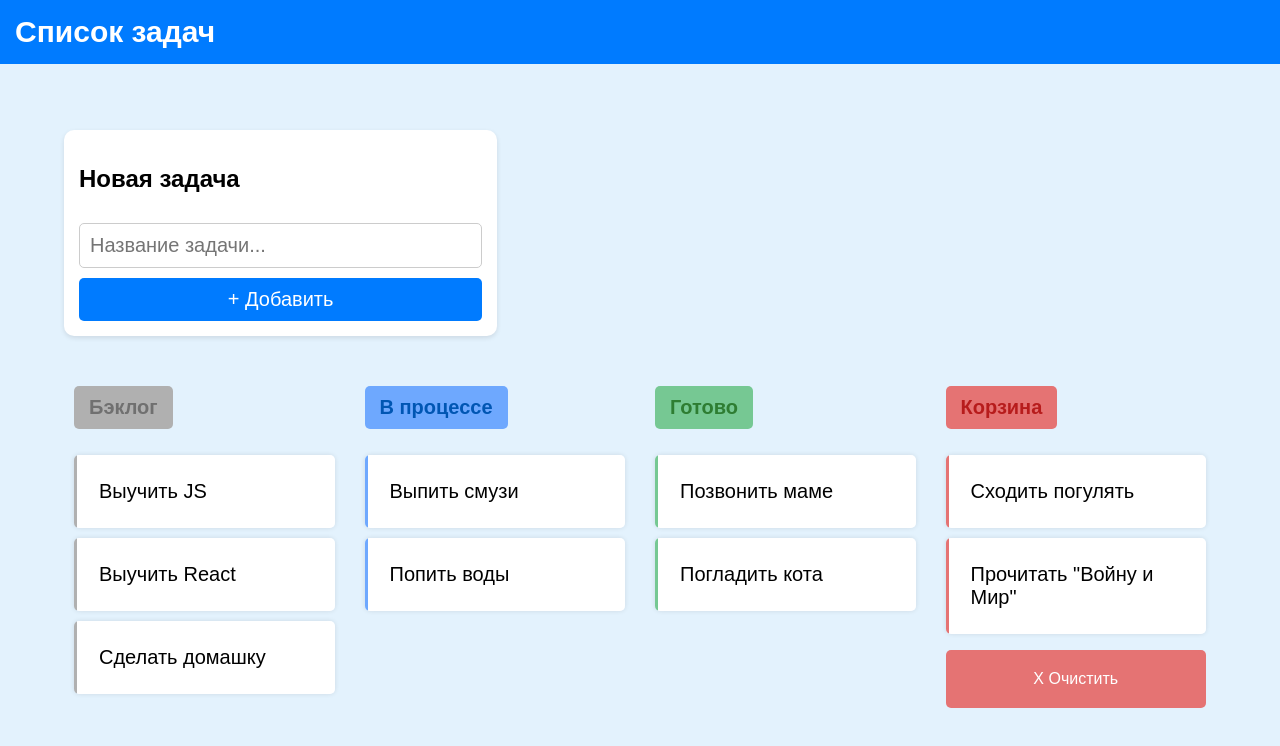
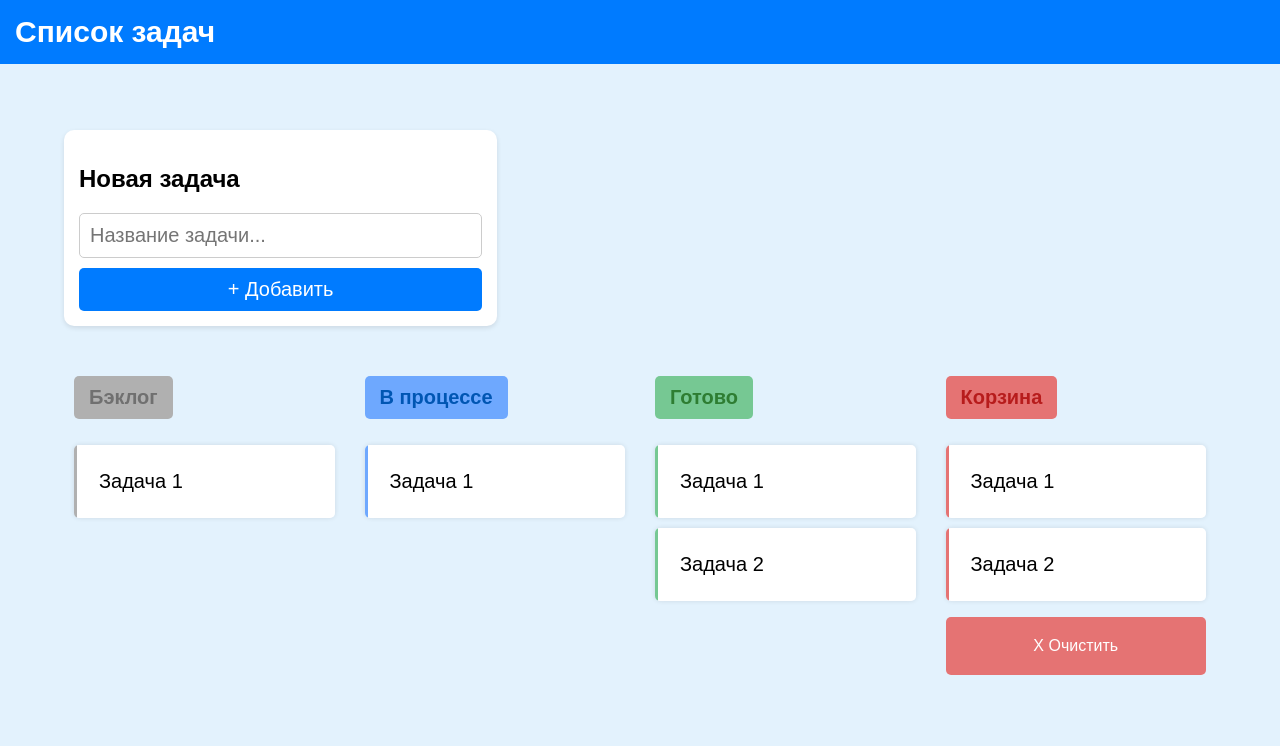
Before and after one commit to k-key-k/web-technology, a plain HTML site: page index.html in a window 1280 px wide. Drawn offline with Linux system fonts and the light colour scheme.

Commit message:
project v2

```diff
--- a/index.html
+++ b/index.html
@@ -6,64 +6,17 @@
     <title>Список задач</title>
     <link rel="stylesheet" href="css/styles.css">
 </head>
-<body>
-    <header-section>
-        <header class="header">
-            Список задач
-        </header>
-    </header-section>
+<body class="board-app">
 
     <main class="main-container">
         <section class="task-input">
-            <h2>Новая задача</h2>
-            <form class="input-container">
-                <label for="task-name" class="visually-hidden">Введите название задачи</label>
-                <input type="text" id="task-name" placeholder="Название задачи..." aria-label="Введите название задачи">
-                <button type="submit" aria-label="Добавить задачу">+ Добавить</button>
-            </form>
+
         </section>
 
         <section class="task-sections">
-            <article class="task-column backlog">
-                <h3>Бэклог</h3>
-                <ul role="list">
-                    <li class="task" data-status="backlog">Выучить JS</li>
-                    <li class="task" data-status="backlog">Выучить React</li>
-                    <li class="task" data-status="backlog">Сделать домашку</li>
-                </ul>
-            </article>
 
-            <article class="task-column in-progress">
-                <h3>В процессе</h3>
-                <ul role="list">
-                    <li class="task" data-status="in-progress">Выпить смузи</li>
-                    <li class="task" data-status="in-progress">Попить воды</li>
-                </ul>
-            </article>
-
-            <article class="task-column done">
-                <h3>Готово</h3>
-                <ul role="list">
-                    <li class="task" data-status="done">Позвонить маме</li>
-                    <li class="task" data-status="done">Погладить кота</li>
-                </ul>
-            </article>
-
-            <aside class="task-column trash">
-                <h3>Корзина</h3>
-                <ul role="list">
-                    <li class="task" data-status="trash">Сходить погулять</li>
-                    <li class="task" data-status="trash">Прочитать "Войну и Мир"</li>
-                </ul>
-                <form>
-                    <button type="submit" class="clear-btn">Х Очистить</button>
-                </form>
-            </aside>
         </section>
     </main>
-
-    <template id="task-template">
-        <li class="task" data-status=""></li>
-    </template>
+    <script src="src/main.js" type="module"></script>
 </body>
 </html>
--- /dev/null
+++ b/src/framework/render.js
@@ -0,0 +1,23 @@
+const RenderPosition = {
+    BEFOREBEGIN: 'beforebegin',
+    AFTERBEGIN: 'afterbegin',
+    BEFOREEND: 'beforeend',
+    AFTEREND: 'afterend',
+};
+
+
+function createElement(template) {
+    const newElement = document.createElement('div');
+    newElement.innerHTML = template;
+
+
+    return newElement.firstElementChild;
+}
+
+
+function render(component, container, place = RenderPosition.BEFOREEND) {
+    container.insertAdjacentElement(place, component.getElement());
+}
+
+
+export {RenderPosition, createElement, render};
--- /dev/null
+++ b/src/main.js
@@ -0,0 +1,60 @@
+import HeaderComponent from './view/header-component.js';
+import FormAddTaskComponent from './view/task-input-component.js';
+import TaskTableComponent from './view/task-sections-component.js';
+import TasksListComponent from './view/task-column-component.js';
+import TaskComponent from './view/task-component.js';
+import { render, RenderPosition } from './framework/render.js';
+
+const bodyContainer = document.querySelector('.board-app');
+const formContainer = document.querySelector('.task-input');
+const boardContainer = document.querySelector('.task-sections');
+
+const taskBoards = [
+    { name: "Бэклог", class: "backlog" },
+    { name: "В процессе", class: "in-progress" },
+    { name: "Готово", class: "done" },
+    { name: "Корзина", class: "trash" }
+];
+
+// render главной формы
+render(new HeaderComponent(), bodyContainer, RenderPosition.AFTERBEGIN);
+render(new FormAddTaskComponent(), formContainer);
+
+// render доски с задачами
+taskBoards.forEach(board => {
+    render(new TaskTableComponent(board.name, board.class), boardContainer);
+});
+
+// render ul в каждую доску
+const tableContainers = document.querySelectorAll('.task-column');
+
+tableContainers.forEach(column => {
+    if (column.classList.contains("trash")) {
+        const h3Element = column.querySelector("h3");
+        const formElement = column.querySelector("form");
+
+        render(new TasksListComponent(), column, RenderPosition.BEFOREEND);
+        const ulElement = column.querySelector('.task-list');
+
+        column.insertBefore(ulElement, formElement);
+    } else {
+        render(new TasksListComponent(), column, RenderPosition.BEFOREEND);
+    }
+});
+
+// render li в каждую ul
+const listsContainers = document.querySelectorAll('.task-list');
+
+listsContainers.forEach(taskList => {
+    const taskColumn = taskList.closest('.task-column');
+
+    if (taskColumn) {
+        const taskClass = taskColumn.classList[1];
+
+        const taskCount = Math.floor(Math.random() * 4) + 1;
+
+        for (let i = 0; i < taskCount; i++) {
+            render(new TaskComponent(`Задача ${i+1}`, taskClass), taskList, RenderPosition.BEFOREEND);
+        }
+    }
+});
--- /dev/null
+++ b/src/view/header-component.js
@@ -0,0 +1,29 @@
+import { createElement } from "../framework/render.js";
+
+function createHeaderComponentTemplate() {
+    return (
+        `
+            <header-section>
+                    <header class="header">Список задач</header>
+            </header-section>
+        `
+    );
+}
+
+export default class HeaderComponent {
+    getTemplate() {
+        return createHeaderComponentTemplate();
+    }
+
+    getElement() {
+        if (!this.element) {
+            this.element = createElement(this.getTemplate());
+        }
+
+        return this.element;
+    }
+
+    removeElement() {
+        this.element = null;
+    }
+}
--- /dev/null
+++ b/src/view/task-column-component.js
@@ -0,0 +1,31 @@
+import { createElement } from "../framework/render.js";
+
+function createTasksListComponentTemplate() {
+    return (
+        `
+            <ul class="task-list" role="list"></ul>
+        `
+    );
+}
+
+export default class TasksListComponent {
+    constructor() {
+        this.element = null;
+    }
+
+    getTemplate() {
+        return createTasksListComponentTemplate();
+    }
+
+    getElement() {
+        if (!this.element) {
+            this.element = createElement(this.getTemplate());
+        }
+
+        return this.element;
+    }
+
+    removeElement() {
+        this.element = null;
+    }
+}
--- /dev/null
+++ b/src/view/task-component.js
@@ -0,0 +1,33 @@
+import { createElement } from "../framework/render.js";
+
+function createTaskComponentTemplate(taskName, taskClass) {
+    return (
+        `
+            <li class="task" data-status="${taskClass}">${taskName}</li>
+        `
+    );
+}
+
+export default class TaskComponent {
+    constructor(taskName, taskClass) {
+        this.taskName = taskName;
+        this.taskClass = taskClass;
+        this.element = null;
+    }
+
+    getTemplate() {
+        return createTaskComponentTemplate(this.taskName, this.taskClass);
+    }
+
+    getElement() {
+        if (!this.element) {
+            this.element = createElement(this.getTemplate());
+        }
+
+        return this.element;
+    }
+
+    removeElement() {
+        this.element = null;
+    }
+}
--- /dev/null
+++ b/src/view/task-input-component.js
@@ -0,0 +1,32 @@
+import { createElement } from "../framework/render.js";
+
+function createFormAddTaskComponentTemplate() {
+    return (
+        `<div>
+            <h2>Новая задача</h2>
+            <form class="input-container">
+                <label for="task-name" class="visually-hidden">Введите название задачи</label>
+                <input type="text" id="task-name" placeholder="Название задачи..." aria-label="Введите название задачи">
+                <button type="submit" aria-label="Добавить задачу">+ Добавить</button>
+            </form>
+        </div>`
+    );
+}
+
+export default class FormAddTaskComponent {
+    getTemplate() {
+        return createFormAddTaskComponentTemplate();
+    }
+
+    getElement() {
+        if (!this.element) {
+            this.element = createElement (this.getTemplate());
+        }
+
+        return this.element;
+    }
+
+    removeElement() {
+        this.element = null;
+    }
+}
--- /dev/null
+++ b/src/view/task-sections-component.js
@@ -0,0 +1,48 @@
+import { createElement } from "../framework/render.js";
+
+function createTaskTableComponentTemplate(boardName, boardClass) {
+    if (boardClass == "trash") {
+        return (
+            `
+                <aside class="task-column ${boardClass}">
+                    <h3>${boardName}</h3>
+                    <form>
+                        <button type="submit" class="clear-btn">Х Очистить</button>
+                    </form>
+                </aside>
+            `
+        );
+    } else {
+        return (
+            `
+                <article class="task-column ${boardClass}">
+                    <h3>${boardName}</h3>
+                </article>
+            `
+        );
+    }
+}
+
+export default class TaskTableComponent {
+    constructor(boardName, boardClass) {
+        this.boardName = boardName;
+        this.boardClass = boardClass;
+        this.element = null;
+    }
+
+    getTemplate() {
+        return createTaskTableComponentTemplate(this.boardName, this.boardClass);
+    }
+
+    getElement() {
+        if (!this.element) {
+            this.element = createElement(this.getTemplate());
+        }
+
+        return this.element;
+    }
+
+    removeElement() {
+        this.element = null;
+    }
+}
```
